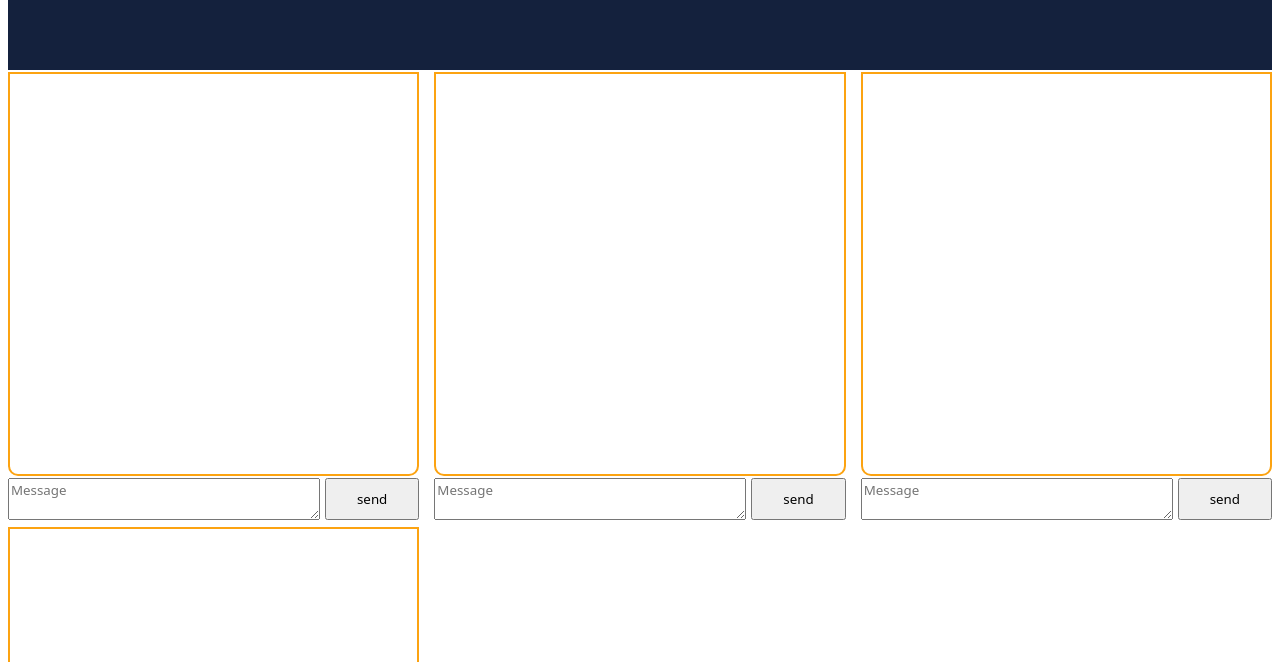
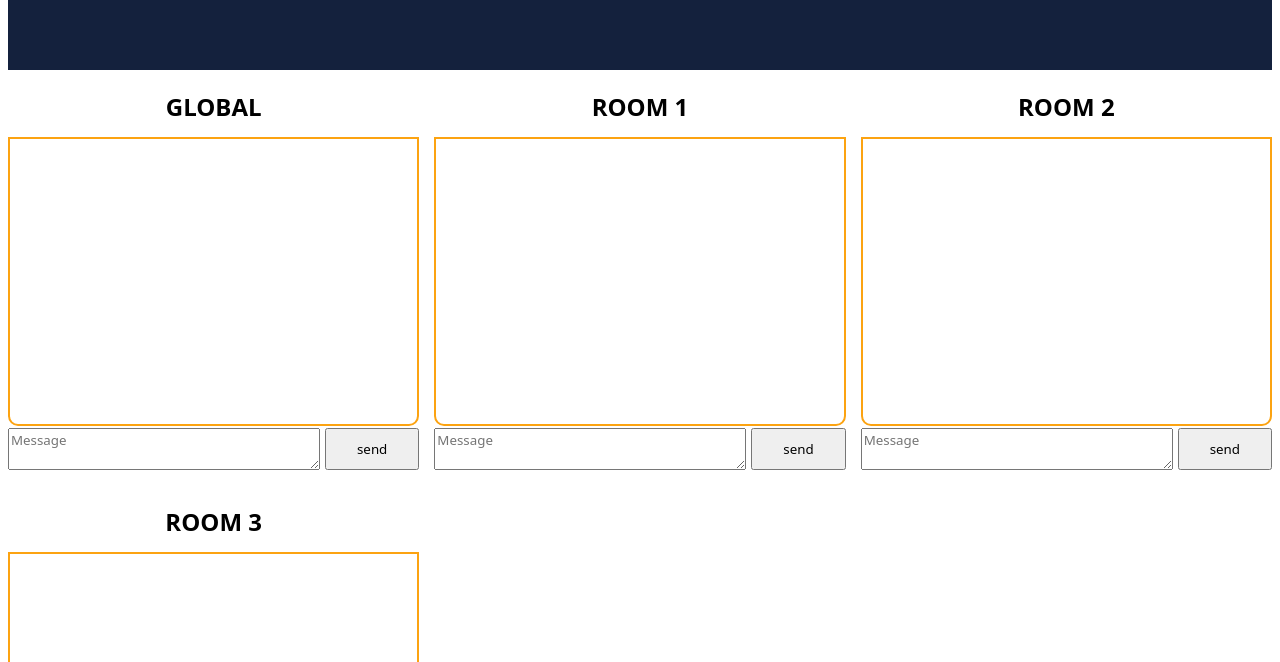
Before and after one commit to DanteProSniper/WeebSocks, a website: page chat.html in a window 1280 px wide. Shown: the part 138-800 px from the top of the page. Drawn offline with nearby package versions, Linux system fonts and the light colour scheme; files that its build step writes are made by us from their sources; no server answers; files whose address does not match are found by name.

Commit message:
har fixat lite mer css och så :)

```diff
--- a/chat.html
+++ b/chat.html
@@ -14,6 +14,7 @@
     </header>
     <div class="allChatContainer">
         <div class="chat" id="global">
+            <h2>GLOBAL</h2>
             <div class="messageArea">
 
             </div>
@@ -23,6 +24,7 @@
             </div>
         </div>
         <div class="chat" id="room1">
+            <h2>ROOM 1</h2>
             <div class="messageArea">
 
             </div>
@@ -32,6 +34,7 @@
             </div>
         </div>
         <div class="chat" id="room2">
+            <h2>ROOM 2</h2>
             <div class="messageArea">
 
             </div>
@@ -41,6 +44,7 @@
             </div>
         </div>
         <div class="chat" id="room3">
+            <h2>ROOM 3</h2>
             <div class="messageArea">
 
             </div>
--- a/client/client.js
+++ b/client/client.js
@@ -1,70 +1,54 @@
-
-
 const clientSocket = io();
 
 //om jag vill se hela klient objektet
 console.log(clientSocket);
 
-
-
-
-
 //gör addeventlistener för den andr aockså
-document.querySelectorAll(".sendBtn").forEach(btn=>btn.addEventListener("click", handleInput));
-document.querySelectorAll(".input").forEach(btn=>btn.addEventListener("keyup", event=>{
-
-
-
-    if(event.keyCode == 13 && event.shiftKey == false) handleInput(event);
-
-
-}))
-function handleInput(event){
-
+document
+  .querySelectorAll(".sendBtn")
+  .forEach((btn) => btn.addEventListener("click", handleInput));
+document.querySelectorAll(".input").forEach((btn) =>
+  btn.addEventListener("keyup", (event) => {
+    if (event.keyCode == 13 && event.shiftKey == false) handleInput(event);
+  })
+);
+function handleInput(event) {
   let roomID = event.srcElement.parentElement.parentElement.id;
 
-    let input = document.getElementById(roomID).querySelector(".input").value.trim();
+  let input = document
+    .getElementById(roomID)
+    .querySelector(".input")
+    .value.trim();
 
-    if(!input) return;
+  if (!input) return;
 
   document.getElementById(roomID).querySelector(".input").value = "";
-
-
 
   sendMessage(input, roomID);
 }
 
-
-
-function sendMessage(msg, roomID){
-
-
+function sendMessage(msg, roomID) {
   clientSocket.emit("chat", msg, roomID);
-
 }
 
-
-clientSocket.on("chat", function(obj){
-
+clientSocket.on("chat", function (obj) {
   console.log(obj);
 
   printMessage(obj);
+});
 
-})
-
-function printMessage(obj){
-
+function printMessage(obj) {
   let div = document.createElement("div");
   let p = document.createElement("p");
   p.innerText = obj.msg;
-    div.appendChild(p)
+  div.appendChild(p);
 
-    document.getElementById(obj.roomID).querySelector(".messageArea").appendChild(div);
-
-
-
+  document
+    .getElementById(obj.roomID)
+    .querySelector(".messageArea")
+    .appendChild(div);
 }
 
-clientSocket.on("con", function(msg){
+clientSocket.on("con", function (msg) {
   console.log(msg);
-})
+});
--- a/client/style.css
+++ b/client/style.css
@@ -14,8 +14,10 @@ h1{
 }
 
 .chat {
+    display: grid;
     min-height: 400px;
-    align-content: end;
+    align-items: end;
+    grid-template-rows: min-content auto min-content;
 }
 
 .inputArea {
@@ -31,7 +33,7 @@ h1{
 .allChatContainer {
     display: grid;
     grid: auto / repeat(auto-fit, minmax(333px, 1fr));
-    gap: 55px 15px;
+    gap: 15px;
 }
 
 .messageArea {
@@ -41,3 +43,7 @@ h1{
     margin-block: 2px;
     border-radius: 0 0 10px 10px;
 }
+
+h2 {
+    justify-self: center;
+}
```
Also changed, not shown: index.js (+14 -24 lines). Lines whose indentation alone changed are shown as unchanged.
